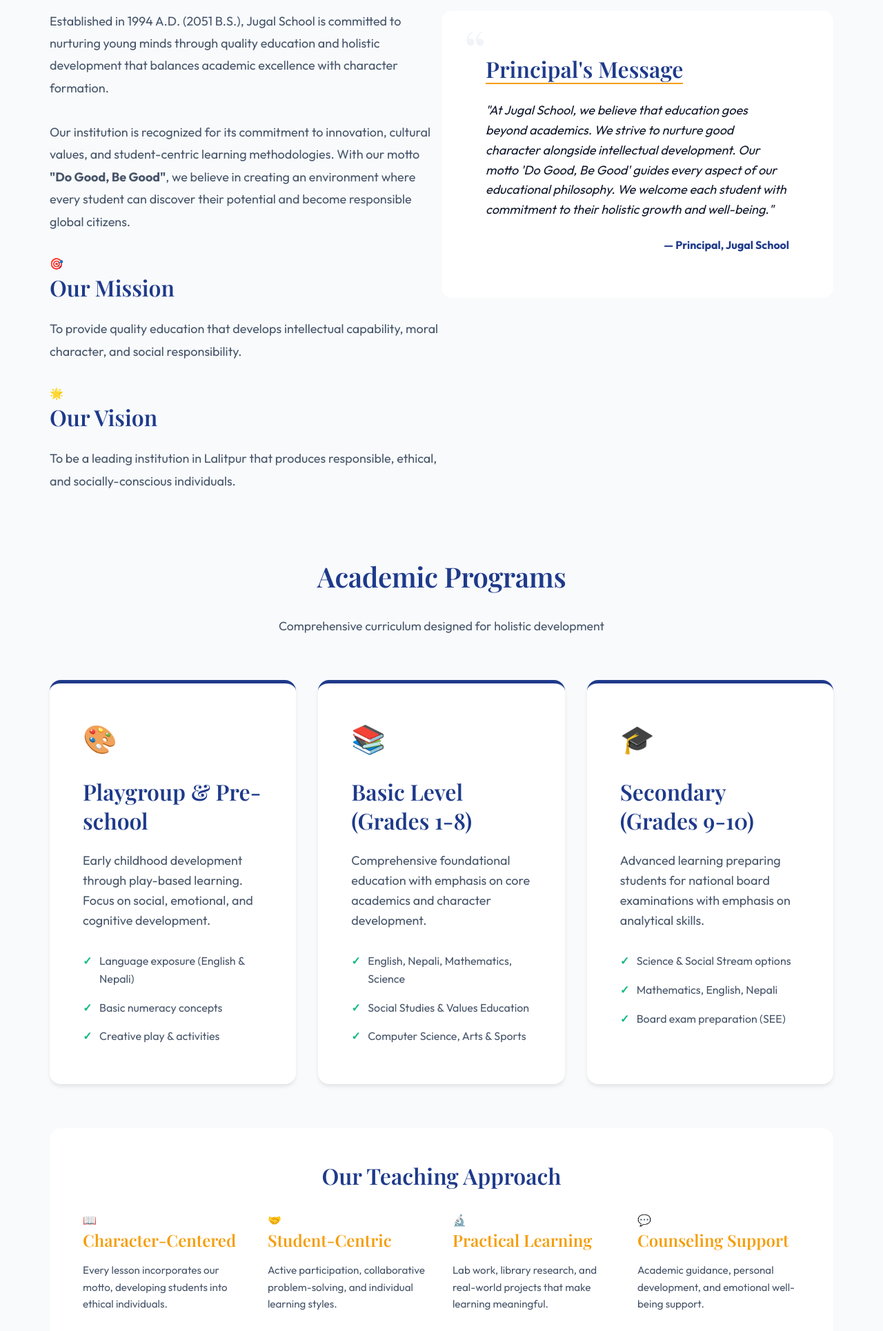
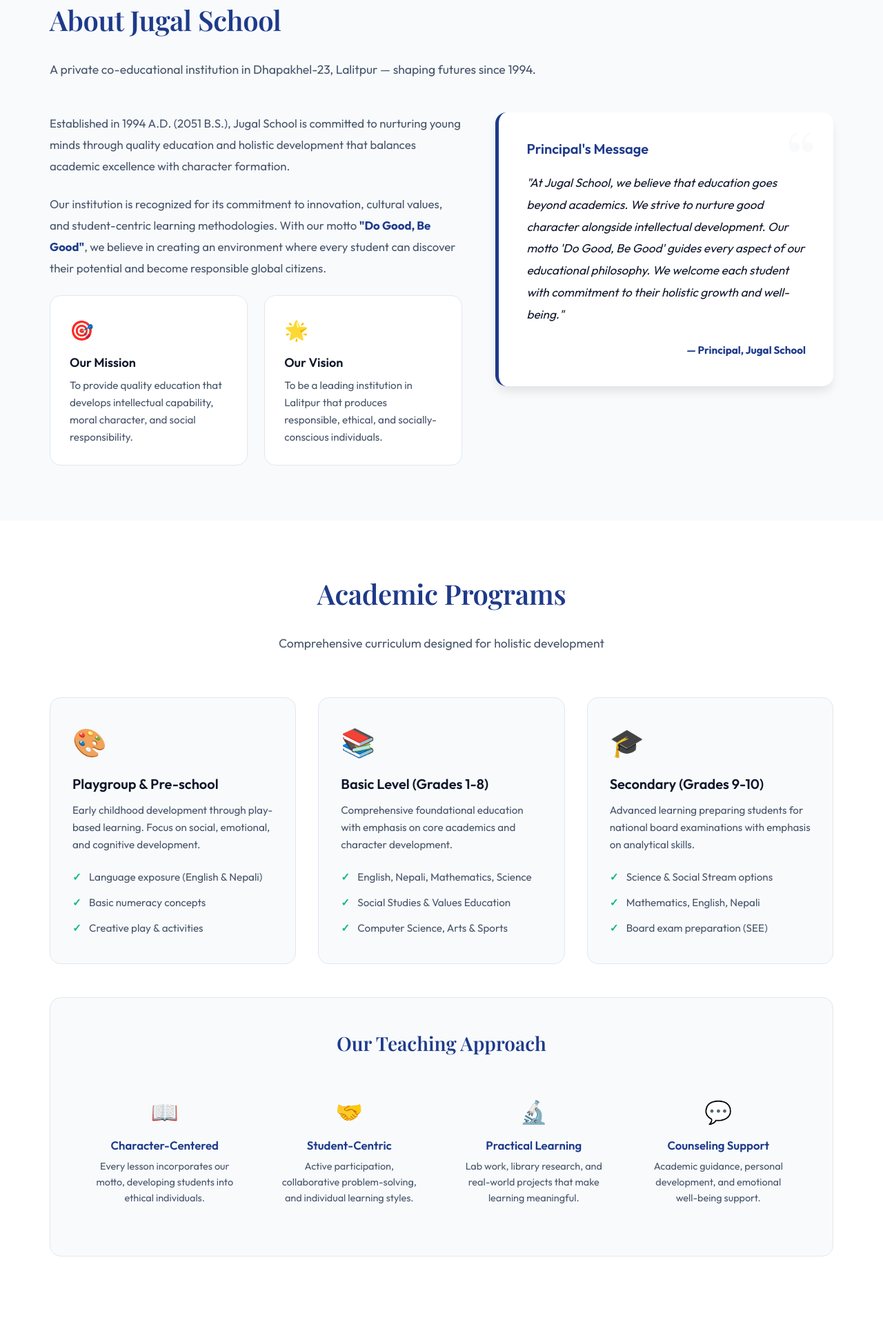
Before and after one commit to kcashim7297/Jugal_School, a plain HTML site: page index.html in a window 1280 px wide. Shown: the part 1387-3317 px from the top of the page at 69% size. Drawn offline with nearby package versions, Linux system fonts and the light colour scheme; a web font is replaced by a local one.

Commit message:
Update styles.css

```diff
--- a/styles.css
+++ b/styles.css
@@ -408,137 +408,220 @@ a:hover {
 
 /* ==================== HIGHLIGHTS SECTION ==================== */
 .highlights {
-  padding: var(--spacing-3xl) 0;
+  padding: 4rem 0;
   background-color: var(--bg-white);
   border-bottom: 1px solid var(--border-light);
 }
 
 .highlights-grid {
   display: grid;
-  grid-template-columns: repeat(auto-fit, minmax(200px, 1fr));
-  gap: var(--spacing-lg);
+  grid-template-columns: repeat(4, 1fr);
+  gap: 0;
 }
 
 .highlight-card {
   text-align: center;
-  padding: var(--spacing-lg);
+  padding: 2rem 1.5rem;
+  position: relative;
+}
+
+.highlight-card:not(:last-child)::after {
+  content: '';
+  position: absolute;
+  right: 0;
+  top: 20%;
+  height: 60%;
+  width: 1px;
+  background-color: var(--border-light);
 }
 
 .highlight-number {
-  font-size: 3.5rem;
+  font-size: 3rem;
   font-weight: 700;
   color: var(--primary-color);
-  margin-bottom: var(--spacing-xs);
+  margin-bottom: 0.5rem;
   font-family: var(--font-primary);
+  line-height: 1;
 }
 
 .highlight-label {
-  font-size: 0.875rem;
+  font-size: 0.8rem;
   color: var(--text-secondary);
   font-weight: 600;
   text-transform: uppercase;
-  letter-spacing: 0.1em;
+  letter-spacing: 0.12em;
 }
 
 /* ==================== ABOUT SECTION ==================== */
 .about {
-  padding: var(--spacing-3xl) 0;
+  padding: 5rem 0;
   background-color: var(--bg-light);
+}
+
+.about .section-title {
+  text-align: left;
+}
+
+.about .section-subtitle {
+  text-align: left;
+  margin-bottom: 3rem;
 }
 
 .about-content {
   display: grid;
-  grid-template-columns: 1fr 1fr;
-  gap: var(--spacing-3xl);
+  grid-template-columns: 1.1fr 0.9fr;
+  gap: 3rem;
   align-items: flex-start;
 }
 
 .about-text p {
-  margin-bottom: var(--spacing-lg);
-  line-height: 1.8;
+  margin-bottom: 1.5rem;
+  line-height: 1.85;
+  font-size: 1.05rem;
+}
+
+.about-text strong {
+  color: var(--primary-color);
+}
+
+.about-boxes {
+  display: grid;
+  grid-template-columns: 1fr 1fr;
+  gap: 1.5rem;
+  margin-top: 1rem;
+}
+
+.mission-box,
+.vision-box {
+  background-color: var(--bg-white);
+  padding: 1.75rem;
+  border-radius: var(--radius-lg);
+  border: 1px solid var(--border-light);
+  transition: all var(--transition-base);
+}
+
+.mission-box:hover,
+.vision-box:hover {
+  border-color: var(--primary-color);
+  box-shadow: var(--shadow-md);
+  transform: translateY(-3px);
+}
+
+.box-icon {
+  font-size: 1.75rem;
+  margin-bottom: 0.75rem;
+}
+
+.mission-box h3,
+.vision-box h3 {
+  font-size: 1.125rem;
+  color: var(--text-primary);
+  margin-bottom: 0.5rem;
+  font-family: var(--font-primary);
+  font-weight: 600;
+}
+
+.mission-box p,
+.vision-box p {
+  font-size: 0.95rem;
+  margin: 0;
+  line-height: 1.65;
+  color: var(--text-secondary);
 }
 
 .principal-message {
   background-color: var(--bg-white);
-  padding: var(--spacing-2xl);
+  padding: 2.5rem;
   border-radius: var(--radius-lg);
-  box-shadow: var(--shadow-xl);
+  box-shadow: var(--shadow-lg);
   position: relative;
+  border-left: 5px solid var(--primary-color);
 }
 
 .principal-message::before {
-  content: '“';
+  content: "\201C";
   position: absolute;
-  top: 1rem;
-  left: 2rem;
-  font-size: 5rem;
-  color: var(--border-light);
+  top: 0.5rem;
+  right: 1.5rem;
+  font-size: 7rem;
+  color: var(--bg-light);
   font-family: var(--font-heading);
   line-height: 1;
-  opacity: 0.5;
+  pointer-events: none;
 }
 
 .principal-header h3 {
-  margin-bottom: var(--spacing-md);
-  border-bottom: 2px solid var(--secondary-color);
-  display: inline-block;
+  margin-bottom: 1.25rem;
+  font-family: var(--font-primary);
+  font-size: 1.25rem;
+  font-weight: 600;
+  color: var(--primary-color);
 }
 
 .principal-message p {
-  font-size: 1.125rem;
+  font-size: 1.075rem;
   font-style: italic;
-  margin-bottom: var(--spacing-md);
+  margin-bottom: 1.5rem;
   color: var(--text-primary);
+  line-height: 1.85;
   position: relative;
   z-index: 1;
 }
 
 .principal-signature {
-  font-size: 1rem;
+  font-size: 0.95rem;
   color: var(--primary-color);
   font-weight: 700;
+  display: block;
   text-align: right;
-  display: block;
+  font-style: normal;
 }
 
 /* ==================== ACADEMICS SECTION ==================== */
 .academics {
-  padding: var(--spacing-2xl) 0;
-  background-color: var(--bg-light);
+  padding: 5rem 0;
+  background-color: var(--bg-white);
 }
 
 .programs-grid {
   display: grid;
-  grid-template-columns: repeat(auto-fit, minmax(280px, 1fr));
-  gap: var(--spacing-lg);
-  margin-bottom: var(--spacing-2xl);
+  grid-template-columns: repeat(3, 1fr);
+  gap: 2rem;
+  margin-bottom: 3rem;
 }
 
 .program-card {
-  background-color: var(--bg-white);
-  padding: var(--spacing-xl);
+  background-color: var(--bg-light);
+  padding: 2rem;
   border-radius: var(--radius-lg);
-  box-shadow: var(--shadow-md);
+  border: 1px solid var(--border-light);
   transition: all var(--transition-base);
-  border-top: 5px solid var(--primary-color);
 }
 
 .program-card:hover {
-  transform: translateY(-10px);
-  box-shadow: var(--shadow-xl);
+  transform: translateY(-6px);
+  box-shadow: var(--shadow-lg);
+  border-color: var(--primary-color);
+  background-color: var(--bg-white);
 }
 
 .program-icon {
   font-size: 2.5rem;
-  margin-bottom: var(--spacing-md);
+  margin-bottom: 1rem;
 }
 
 .program-card h3 {
-  margin-bottom: var(--spacing-md);
+  margin-bottom: 0.75rem;
+  font-family: var(--font-primary);
+  font-size: 1.25rem;
+  font-weight: 600;
+  color: var(--text-primary);
 }
 
 .program-card p {
-  margin-bottom: var(--spacing-md);
+  margin-bottom: 1rem;
+  font-size: 0.95rem;
+  line-height: 1.65;
 }
 
 .program-list {
@@ -547,14 +630,15 @@ a:hover {
 }
 
 .program-list li {
-  padding: 0.5rem 0;
+  padding: 0.4rem 0;
   padding-left: 1.5rem;
   position: relative;
   color: var(--text-secondary);
+  font-size: 0.95rem;
 }
 
 .program-list li::before {
-  content: "✓";
+  content: "\2713";
   position: absolute;
   left: 0;
   color: var(--success);
@@ -562,29 +646,57 @@ a:hover {
 }
 
 .teaching-approach {
-  background-color: var(--bg-white);
-  padding: var(--spacing-xl);
+  background-color: var(--bg-light);
+  padding: 3rem;
   border-radius: var(--radius-lg);
+  border: 1px solid var(--border-light);
 }
 
 .teaching-approach h3 {
   text-align: center;
-  margin-bottom: var(--spacing-lg);
+  margin-bottom: 2rem;
+  font-size: 1.75rem;
+  font-family: var(--font-heading);
 }
 
 .approach-grid {
   display: grid;
-  grid-template-columns: repeat(auto-fit, minmax(200px, 1fr));
-  gap: var(--spacing-lg);
+  grid-template-columns: repeat(4, 1fr);
+  gap: 2rem;
+}
+
+.approach-item {
+  text-align: center;
+  padding: 1.5rem 1rem;
+  border-radius: var(--radius-lg);
+  transition: all var(--transition-base);
+}
+
+.approach-item:hover {
+  background-color: var(--bg-white);
+  box-shadow: var(--shadow-md);
+  transform: translateY(-3px);
+}
+
+.approach-icon {
+  font-size: 2rem;
+  margin-bottom: 0.75rem;
+  display: block;
 }
 
 .approach-item h4 {
-  color: var(--secondary-color);
-  margin-bottom: var(--spacing-sm);
+  color: var(--primary-color);
+  margin-bottom: 0.5rem;
+  font-family: var(--font-primary);
+  font-size: 1.05rem;
+  font-weight: 600;
 }
 
 .approach-item p {
-  font-size: 0.95rem;
+  font-size: 0.9rem;
+  line-height: 1.6;
+  margin: 0;
+  color: var(--text-secondary);
 }
 
 /* ==================== ADMISSIONS SECTION ==================== */
@@ -710,46 +822,60 @@ a:hover {
 /* ==================== FACILITIES SECTION ==================== */
 .facilities {
   padding: 5rem 0;
-  background-color: var(--bg-white);
+  background-color: var(--bg-light);
 }
 
 .facilities-grid {
   display: grid;
-  grid-template-columns: repeat(auto-fit, minmax(300px, 1fr));
-  gap: var(--spacing-xl);
+  grid-template-columns: repeat(3, 1fr);
+  gap: 2rem;
 }
 
 .facility-card {
   display: flex;
-  gap: var(--spacing-lg);
+  gap: 1.25rem;
   align-items: flex-start;
-  padding: var(--spacing-lg);
+  padding: 1.5rem;
   border-radius: var(--radius-lg);
+  background-color: var(--bg-white);
   transition: all var(--transition-base);
+  border: 1px solid var(--border-light);
 }
 
 .facility-card:hover {
-  background-color: var(--bg-light);
-  transform: translateX(5px);
+  box-shadow: var(--shadow-md);
+  border-color: var(--primary-color);
+  transform: translateY(-4px);
 }
 
 .facility-icon {
-  font-size: 2.5rem;
+  font-size: 2rem;
   flex-shrink: 0;
+  width: 48px;
+  height: 48px;
+  display: flex;
+  align-items: center;
+  justify-content: center;
   line-height: 1;
 }
 
+.facility-info {
+  flex: 1;
+}
+
 .facility-card h3 {
-  font-size: 1.25rem;
-  margin-bottom: var(--spacing-xs);
+  font-size: 1.125rem;
+  margin-bottom: 0.25rem;
   color: var(--text-primary);
   font-family: var(--font-primary);
+  font-weight: 600;
 }
 
 .facility-card p {
-  font-size: 1rem;
+  font-size: 0.95rem;
   margin: 0;
-  line-height: 1.7;
+  line-height: 1.6;
+  color: var(--text-secondary);
 }
 
 /* ==================== NEWS SECTION ==================== */
@@ -1150,6 +1276,14 @@ a:hover {
     grid-template-columns: 1fr;
   }
 
+  .highlights-grid {
+    grid-template-columns: repeat(4, 1fr);
+  }
+
+  .facilities-grid {
+    grid-template-columns: repeat(2, 1fr);
+  }
+
   .about-mission {
     grid-template-columns: 1fr;
   }
@@ -1203,14 +1337,22 @@ a:hover {
   }
 
   .highlights-grid {
-    grid-template-columns: 1fr 1fr;
+    grid-template-columns: repeat(2, 1fr);
+  }
+
+  .highlight-card:nth-child(2)::after {
+    display: none;
   }
 
   .highlight-number {
-    font-size: 2.5rem;
+    font-size: 2.25rem;
   }
 
   .admission-grid {
+    grid-template-columns: 1fr;
+  }
+
+  .facilities-grid {
     grid-template-columns: 1fr;
   }
 
```
